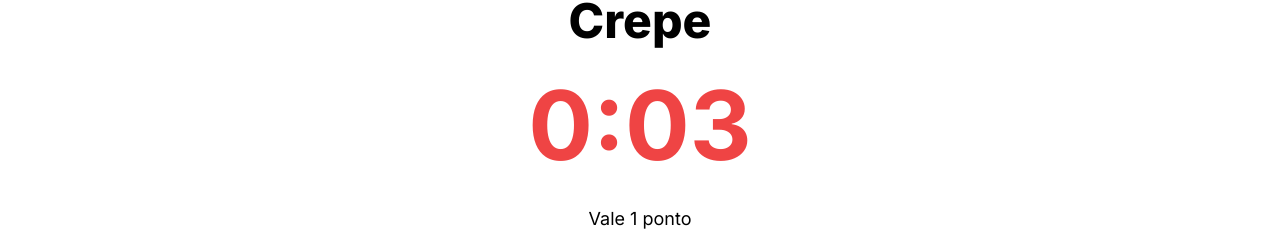
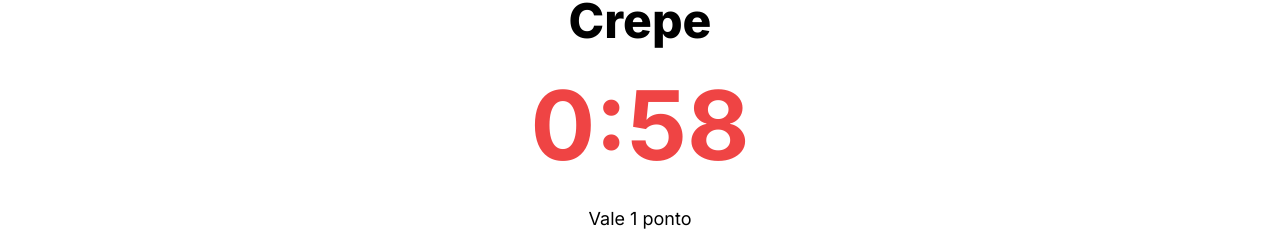
Before and after one commit to gabrielrguarini/mimica, a Next.js app: page / in a window 1280 px wide. Both pictures are taken after a click on the button "Revelar palavra". Shown: the part 175-406 px from the top of the page. Built offline with nearby package versions, Linux system fonts and the light colour scheme.

Commit message:
fix: fixing timeLeft

```diff
--- a/src/components/card-word.tsx
+++ b/src/components/card-word.tsx
@@ -19,7 +19,7 @@ export default function CardWord({
   setBluePoints,
   team,
 }: CardWordProps) {
-  const [timeLeft, setTimeLeft] = useState(5);
+  const [timeLeft, setTimeLeft] = useState(60);
   const playSound = () => {
     const audio = new Audio("./sound.wav");
     audio.play();
@@ -28,7 +28,7 @@ export default function CardWord({
     if (!visible) {
       return;
     }
-    setTimeLeft(5);
+    setTimeLeft(60);
     const timer = setInterval(() => {
       setTimeLeft((prevTime) => {
         if (prevTime <= 1) {
```
